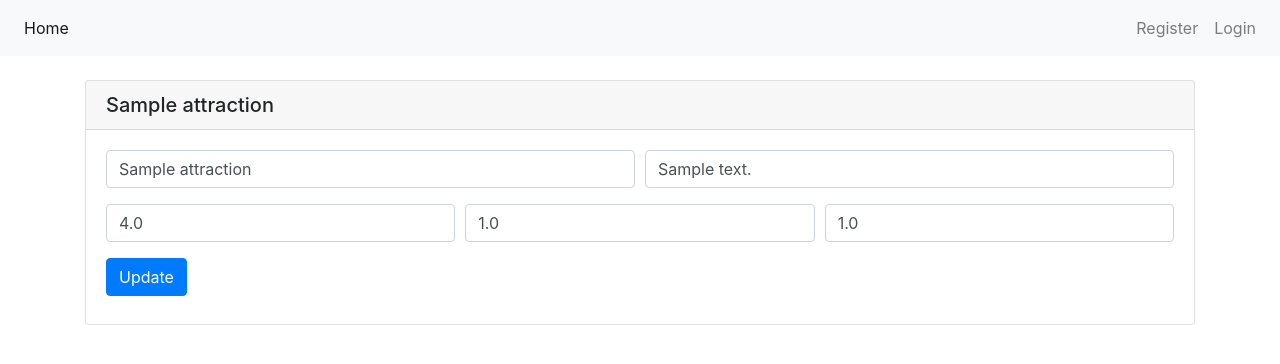
After one commit to james9909/cs411-final-project, a Flask app: page /admin/attractions in a window 1280 px wide. The commit adds this page. Shown: the top 364 px of the page. Run offline with Flask 2, Linux system fonts and the light colour scheme; tables that the repository leaves empty hold one stand-in row (values such as "Sample post"); parts of the project's set-up code (start-up, migrations or seed data) failed here and were passed over; some libraries are stand-ins or nearby versions.

Commit message:
Add basic frontend

```diff
--- a/app/__init__.py
+++ b/app/__init__.py
@@ -1,4 +1,4 @@
-from flask import Flask, render_template
+from flask import Flask, render_template, session
 from flask_migrate import Migrate, upgrade
 from sqlalchemy.engine.url import make_url
 from sqlalchemy_utils import database_exists, create_database
@@ -30,6 +30,10 @@ def create_app(config=Config()):
         app.mongo_client = MongoClient(app.config["MONGODB_DATABASE_URI"])
         app.mongo_client.server_info()
 
+        @app.context_processor
+        def inject_user():
+            return dict(user=session)
+
         app.register_blueprint(views.blueprint, url_prefix="/")
         app.register_blueprint(api.user.blueprint, url_prefix="/api/user")
         app.register_blueprint(api.attractions.blueprint, url_prefix="/api/attractions")
--- /dev/null
+++ b/app/static/js/admin/attractions.js
@@ -0,0 +1,27 @@
+$("form").submit(function(e) {
+    e.preventDefault();
+
+    let form = $(this);
+    let attraction_id = form.attr("id");
+    let name = $(`#${attraction_id}-name`).val();
+    let address = $(`#${attraction_id}-addr`).val();
+    let rating = $(`#${attraction_id}-rating`).val();
+    let latitude = $(`#${attraction_id}-lat`).val();
+    let longitude = $(`#${attraction_id}-long`).val();
+    $(`#${attraction_id}-submit`).attr("disabled", "disabled");
+    apiCall("POST", `/api/attractions/${attraction_id}`, {
+        name: name,
+        address: address,
+        rating: rating,
+        latitude: latitude,
+        longitude: longitude
+    },
+        function(response) {
+            $(`#${attraction_id}-submit`).removeAttr("disabled", "disabled");
+            window.location = "/admin/attractions";
+        },
+        function(response) {
+            $(`#${attraction_id}-submit`).removeAttr("disabled", "disabled");
+        }
+    );
+})
--- /dev/null
+++ b/app/templates/admin/attractions.html
@@ -0,0 +1,55 @@
+{% extends "base.html" %}
+
+{% block content %}
+<br/>
+<div id="accordion">
+    {% for attraction in attractions %}
+    <div class="card">
+        <div class="card-header" id="{{ attraction["id"] }}-id">
+            <h5 class="mb-0">
+                <div id="{{ attraction["id"] }}-header" data-toggle="collapse" data-target="#{{ attraction["id"] }}-collapse" aria-expanded="true" aria-controls="{{ attraction["id"] }}-collapse">
+                    {{ attraction["name"] }}
+                </div>
+            </h5>
+        </div>
+
+        <div id="{{ attraction["id"] }}-collapse" class="collapse show" aria-labelledby="{{ attraction["id"] }}-id" data-parent="#accordion">
+            <div class="card-body">
+                <form class="form" id="{{ attraction["id"] }}">
+                    <div class="form-row">
+                        <div class="form-group col">
+                            <label for="{{ attraction["id"] }}-name" class="sr-only">Name</label>
+                            <input type="text" class="form-control" id="{{ attraction["id"] }}-name" value="{{ attraction["name"] }}">
+                        </div>
+                        <div class="form-group col">
+                            <label for="{{ attraction["id"] }}-addr" class="sr-only">Address</label>
+                            <input type="text" class="form-control" id="{{ attraction["id"] }}-addr" value="{{ attraction["address"] }}">
+                        </div>
+                    </div>
+                    <div class="form-row">
+                        <div class="form-group col">
+                            <label for="{{ attraction["id"] }}-rating" class="sr-only">Rating</label>
+                            <input type="number" class="form-control" id="{{ attraction["id"] }}-rating" value="{{ attraction["rating"] }}">
+                        </div>
+                        <div class="form-group col">
+                            <label for="{{ attraction["id"] }}-lat" class="sr-only">Latitude</label>
+                            <input type="number" class="form-control" id="{{ attraction["id"] }}-lat" value="{{ attraction["latitude"] }}">
+                        </div>
+                        <div class="form-group col">
+                            <label for="{{ attraction["id"] }}-long" class="sr-only">Longitude</label>
+                            <input type="number" class="form-control" id="{{ attraction["id"] }}-long" value="{{ attraction["longitude"] }}">
+                        </div>
+                    </div>
+                    <button id="{{ attractions["id"] }}-submit" type="submit" class="btn btn-primary mb-2">Update</button>
+                </form>
+            </div>
+        </div>
+    </div>
+    <br/>
+    {% endfor %}
+</div>
+{% endblock %}
+
+{% block scripts %}
+<script type="text/javascript" src="{{ url_for('static', filename='js/admin/attractions.js') }}"></script>
+{% endblock %}
--- /dev/null
+++ b/app/templates/base.html
@@ -0,0 +1,25 @@
+<!DOCTYPE html>
+<html>
+    <head>
+        <meta charset="utf-8">
+        <meta name="viewport" content="width=device-width, initial-scale=1, shrink-to-fit=no">
+
+        <link rel="stylesheet" href="https://maxcdn.bootstrapcdn.com/bootstrap/4.0.0/css/bootstrap.min.css" integrity="sha384-Gn5384xqQ1aoWXA+058RXPxPg6fy4IWvTNh0E263XmFcJlSAwiGgFAW/dAiS6JXm" crossorigin="anonymous">
+
+        <script src="https://code.jquery.com/jquery-3.4.1.min.js" integrity="sha256-CSXorXvZcTkaix6Yvo6HppcZGetbYMGWSFlBw8HfCJo=" crossorigin="anonymous"></script>
+        <script src="https://cdnjs.cloudflare.com/ajax/libs/popper.js/1.12.9/umd/popper.min.js" integrity="sha384-ApNbgh9B+Y1QKtv3Rn7W3mgPxhU9K/ScQsAP7hUibX39j7fakFPskvXusvfa0b4Q" crossorigin="anonymous"></script>
+        <script src="https://maxcdn.bootstrapcdn.com/bootstrap/4.0.0/js/bootstrap.min.js" integrity="sha384-JZR6Spejh4U02d8jOt6vLEHfe/JQGiRRSQQxSfFWpi1MquVdAyjUar5+76PVCmYl" crossorigin="anonymous"></script>
+        <script src="https://cdnjs.cloudflare.com/ajax/libs/notify/0.4.2/notify.min.js"></script>
+    </head>
+
+    <body>
+        {% include "navbar.html" %}
+        <div class="container">
+            {% block content %} {% endblock %}
+        </div>
+    </body>
+
+    <script type="text/javascript" src="{{ url_for('static', filename='js/core.js') }}"></script>
+    {% block scripts %}
+    {% endblock %}
+</html>
--- a/app/templates/index.html
+++ b/app/templates/index.html
@@ -1,5 +1 @@
-<html>
-    <body>
-        <p>hello world</p>
-    </body>
-</html>
+{% extends "base.html" %}
--- /dev/null
+++ b/app/templates/navbar.html
@@ -0,0 +1,24 @@
+<nav class="navbar navbar-expand-lg navbar-light bg-light">
+    <button class="navbar-toggler" type="button" data-toggle="collapse" data-target="#navbarSupportedContent" aria-controls="navbarSupportedContent" aria-expanded="false" aria-label="Toggle navigation">
+        <span class="navbar-toggler-icon"></span>
+    </button>
+
+    <div class="collapse navbar-collapse" id="navbarSupportedContent">
+        <ul class="navbar-nav mr-auto">
+            <li class="nav-item active">
+                <a class="nav-link" href="#">Home <span class="sr-only">(current)</span></a>
+            </li>
+        </ul>
+        <ul class="navbar-nav navbar-right">
+            {% if user %}
+                {% if user["is_admin"] %}
+            <li class="nav-item"><a class="nav-link" href="/admin/attractions">Admin</a></li>
+                {% endif %}
+            <li class="nav-item"><a class="nav-link" href="/logout">Logout</a></li>
+            {% else %}
+                <li class="nav-item"><a class="nav-link" href="/register">Register</a></li>
+                <li class="nav-item"><a class="nav-link" href="/login">Login</a></li>
+            {% endif %}
+        </ul>
+    </div>
+</nav>
--- a/app/views.py
+++ b/app/views.py
@@ -1,7 +1,37 @@
-from flask import Blueprint, render_template
+from flask import Blueprint, render_template, session, redirect, url_for
+
+from app.models import db
 
 blueprint = Blueprint("views", __name__)
 
 @blueprint.route("/", methods=["GET"])
 def index():
     return render_template("index.html")
+
+@blueprint.route("/register", methods=["GET"])
+def register():
+    return render_template("register.html")
+
+@blueprint.route("/login", methods=["GET"])
+def login():
+    return render_template("login.html")
+
+@blueprint.route("/logout")
+def logout():
+    session.clear()
+    return render_template("index.html")
+
+@blueprint.route("/admin/attractions")
+def admin_attractions():
+    result = db.session.execute("SELECT id, name, address, rating, latitude, longitude FROM attractions").fetchall()
+    data = []
+    for row in result:
+        data.append({
+            "id": row[0],
+            "name": row[1],
+            "address": row[2],
+            "rating": row[3],
+            "latitude": row[4],
+            "longitude": row[5]
+        })
+    return render_template("admin/attractions.html", attractions=data)
```
Also changed, not shown: app/api/attractions.py (+30 -29 lines), app/decorators.py (+20 -1 lines), app/static/js/core.js (added, +32 -0 lines), app/static/js/login.js (added, +16 -0 lines), app/templates/login.html (added, +27 -0 lines).
